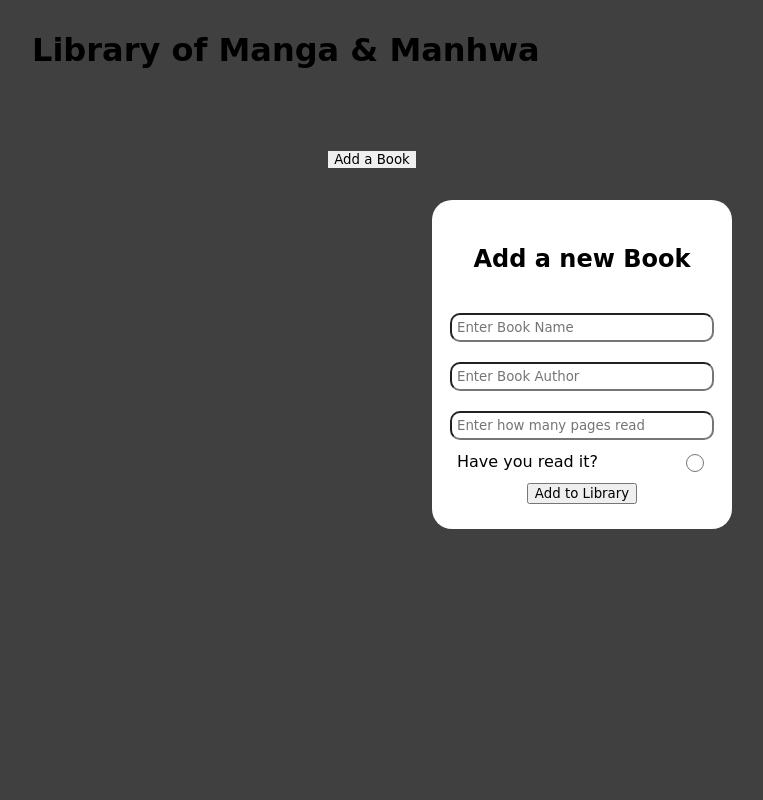
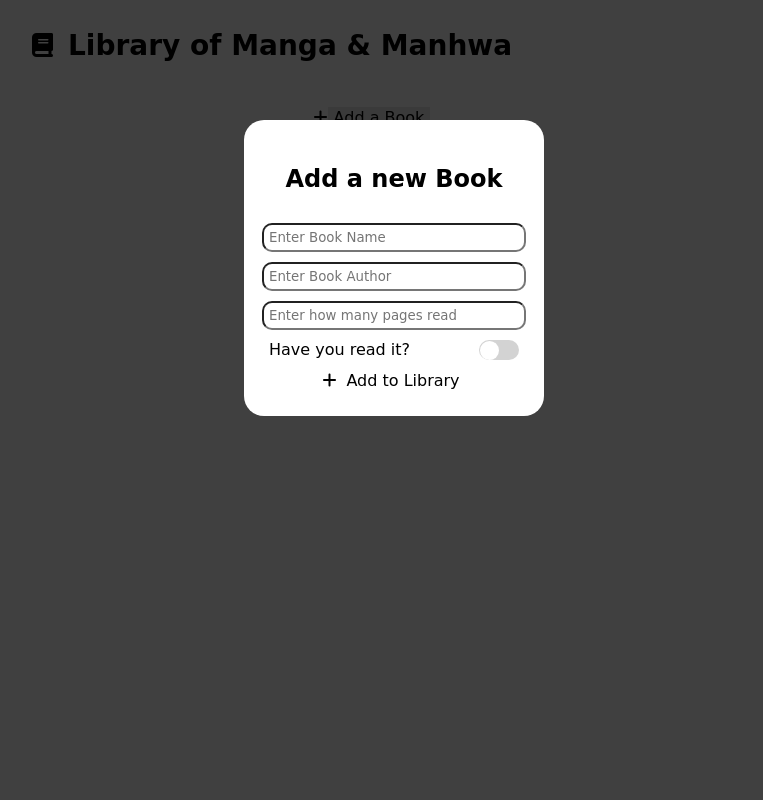
Before and after one commit to kein-1/odin-library, a plain HTML site: page index.html in a window 1280 px wide. Both pictures are taken after a click on the button "Add a Book". Shown: the top 800 px of the page, without its empty margins (268-1031 px from the left). Drawn offline with Linux system fonts and the light colour scheme; a web font is replaced by a local one.

Commit message:
updated files

```diff
--- a/index.html
+++ b/index.html
@@ -12,21 +12,24 @@
         <meta name="viewport" content="width=device-width, initial-scale=1">
         <link rel="stylesheet" href="styles.css">
         <link href="https://fonts.googleapis.com/css2?family=DynaPuff:wght@400;500;600;700&display=swap" rel="stylesheet">
+      <script src="https://kit.fontawesome.com/1cd1eb15e6.js" crossorigin="anonymous"></script>
+
     </head>
     <body>
         <!--[if lt IE 7]>
             <p class="browsehappy">You are using an <strong>outdated</strong> browser. Please <a href="#">upgrade your browser</a> to improve your experience.</p>
         <![endif]-->
         <div class="library-header" id="library-header">
-            <h1>Library of Manga & Manhwa</h1>
+          <i id = "book-icon" class="fa-solid fa-book fa-xl"></i>
+          <h1>Library of Manga & Manhwa</h1>
         </div>
 
         <!-- <div class="form-btn">
             <button id="form-btn">Add a Book</button>
         </div> -->
-
         <div class="main-cont" id="main-cont">
             <div class="form-btn">
+                <i class="fa-solid fa-plus"></i>
                 <button class= "add-book-btn" id="form-btn">Add a Book</button>
             </div>
             <div class="book-grid" id="book-grid">
@@ -40,22 +43,23 @@
 
 
         <div class="form-cont" id="form-cont">
-            <form class="form-box" action=""  id="form" onsubmit="return false">
+            <form class="form-box" action="" id="form" method="POST">
                 <h2>Add a new Book</h2>
-                <label for="name"></label>
-                <input type="text" id="name" placeholder="Enter Book Name">
 
-                <label for="author"></label>
-                <input type="text" id="author" placeholder="Enter Book Author">
+                <!--    omitted "label" tags because i am using palceholder -->
+                <input class="inputBox" type="text" id="name" placeholder="Enter Book Name" required/>
 
-                <label for="pages"></label>
-                <input type="number" id = "pages" placeholder="Enter how many pages read">
+                <input class="inputBox" type="text" id="author" placeholder="Enter Book Author" required/>
 
+                <input class="inputBox" type="number" id ="pages" placeholder="Enter how many pages read" required/>
                 <div class="read-status">
                     <label for="read-status" >Have you read it?</label>
-                    <input type="radio" class="radio-btn" id="read-status">
+                    <input type="checkbox" id="toggle" class="checkbox"/>
+                    <label for="toggle" class="switch"></label>
                 </div>
-                <button id="addBtn">Add to Library</button>
+                <i class="fa-solid fa-plus">
+                    <button id="addBtn" class="add-book-btn2" type="submit">Add to Library</button>
+                </i>
             </form>
         </div>
         <script src="index.js" async defer></script>
--- a/index.js
+++ b/index.js
@@ -6,13 +6,16 @@ const addBtn = document.getElementById("addBtn")
 const formBox = document.getElementById("form")
 
 const mainCont = document.getElementById("main-cont")
-const bookCont = document.getElementById("book-grid")
+const bookGrid = document.getElementById("book-grid")
+const bookCont = Array.from(document.getElementsByClassName("book-cont"))
 
 const bookName = document.getElementById("name")
 const author = document.getElementById("author")
 const pages = document.getElementById("pages")
-const readStatus = document.getElementById("read-status")
+const readStatus = document.getElementById("toggle")
 
+const modalColors = "rgba(0,0,0,0.1)"
+const modalColors2 = "rgba(0,0,0,0.75)"
 
 
 let library = []
@@ -33,8 +36,22 @@ class Book {
 
 formBtn.onclick = () => {
     formCont.style.display = "flex"
-    libheader.style.backgroundColor = "rgba(0,0,0,0.75)"
-    mainCont.style.backgroundColor = "rgba(0,0,0,0.75)"
+    libheader.style.backgroundColor = modalColors2
+    mainCont.style.backgroundColor = modalColors2
+    formBtn.style.backgroundColor = modalColors
+    let children = Array.from(bookGrid.children)
+        children.forEach( element => {
+        element.classList.add("bookModalClass")
+        element.classList.remove("book-cont")
+    })
+
+
+  // const bookCont = Array.from(document.getElementsByClassName("book-cont"))
+    // bookCont.forEach(element => {
+    //   console.log("THIS RAN")
+    //   element.style.backgroundColor = "rgba(0,0,0,0.75)"
+    // })
+
 }
 
 function display() {
@@ -44,7 +61,17 @@ function display() {
         let name = document.createElement("h3")
         let author = document.createElement("h3")
         let pages  = document.createElement("h3")
+        // let readStatus  = document.createElement("div")
         let readS = document.createElement("h3")
+
+        // This is to add toggle button to our grid item
+        // let readS = document.createElement("input")
+        // let readS2 = document.createElement("label")
+
+
+        // readStatus.setAttribute("class", "read-status")
+        // readS.setAttribute("class", "switch")
+        // readS2.setAttribute("class", "checkbox")
 
         book.setAttribute("class", "book-cont")
 
@@ -54,11 +81,15 @@ function display() {
         readS.innerText = library[position].read
 
 
+        // readStatus.appendChild(readS)
+        // readStatus.appendChild(readS2)
+
         book.appendChild(name)
         book.appendChild(author)
         book.appendChild(pages)
         book.appendChild(readS)
-        bookCont.appendChild(book)
+        // book.appendChild(readStatus)
+        bookGrid.appendChild(book)
 
 }
 
@@ -83,7 +114,15 @@ addBtn.onclick = (e) => {
     position+=1
     formCont.style.display = "none"
     libheader.style.backgroundColor = "white"
+    formBtn.style.backgroundColor = "whitesmoke"
     mainCont.style.backgroundColor = "whitesmoke"
+
+
+  let children = Array.from(bookGrid.children)
+    children.forEach( element => {
+      element.classList.remove("bookModalClass")
+      element.classList.add("book-cont")
+    })
 
     //Prevents the page from reloading after this button is clicked
     e.preventDefault()
--- a/styles.css
+++ b/styles.css
@@ -8,29 +8,42 @@ body{
 }
 
 h1{
-    font-size: 2rem;
+    font-size: 1.75rem;
 }
 
 h4{
     font-size: 1rem;
 }
 
-label{
+/* label{
     width: auto;
-}
+} */
 
 .library-header{
-    text-align: left;
+    display: flex;
+/*     text-align: left; */
+    align-items: center;
     padding: 10px;
     background-color: white;
     padding-left: 300px;
+    gap: 15px;
+}
+
+
+.libraryModal{
+    background-color: rgba(0,0,0,0.75);
+    display: flex;
+    align-items: center;
+    padding: 10px;
+    padding-left: 300px;
+    gap: 15px;
 }
 
 .main-cont{
     display: flex;
     flex-direction: column;
     justify-content: flex-start;
-    padding: 50px 300px;
+    padding: 2vh 20vw;
     gap: 25px;
     background-color: whitesmoke;
     height:100%;
@@ -39,10 +52,18 @@ label{
 .form-btn{
     display: flex;
     justify-content: center;
+    align-items: center;
 }
 
 .add-book-btn{
     border: none;
+    font-size: 1rem;
+}
+
+.add-book-btn2{
+    border: none;
+    font-size: 1rem;
+    background-color: white;
 }
 
 .book-grid{
@@ -80,25 +101,20 @@ label{
 .form-cont{
     display: none;
     position: absolute;
-    /* width: 300px;
-    height: 300px; */
     width: auto;
-    top: 200px;
-    left: 700px;
-    /* right: 400px; */
-    /* background-color: rgba(0, 0, 0, 0.7); */
+    height: auto;
+    top: 15vh;
+    left: 40vw;
 
 }
 
 .form-box{
     display: flex;
     flex-direction: column;
-    justify-content: center;
+    justify-content: stretch;
     align-items: center;
     gap: 10px;
     padding: 25px;
-    /* border: 1px solid black; */
-    /* opacity: 1 !important; */
     background-color: white;
     width: 300px;
     box-sizing: border-box;
@@ -108,6 +124,7 @@ label{
 .read-status{
     display: flex;
     align-items: center;
+    justify-content: space-between;
     width: 100%;
 }
 
@@ -116,14 +133,70 @@ label{
     width: 20px;
 }
 
-input {
-    display: inline;
-    width: 100%;
-    border-radius: 10px;
-    padding: 5px;
+.inputBox{
+  width: 100%;
+  border-radius: 10px;
+  padding: 5px;
 }
 
-label {
-    /* display: inline; */
-    width: 100%;
+.checkbox{
+  display: none;
 }
+
+.switch{
+  position: relative;
+  display: inline-block;
+  width: 40px;
+  height: 20px;
+  border-radius:20px;
+  background-color:lightgray;
+}
+
+.switch::after{
+  position: absolute;
+  content:"";
+  width:19px;
+  height:19px;
+  background-color:white;
+  border-radius:50%;
+  top:1px;
+  left:1px;
+}
+.checkbox:checked + .switch{
+  background-color: green;
+}
+
+.checkbox:checked + .switch::after{
+  background-color: white;
+  left: 20px;
+}
+
+.bookModalClass{
+    color: rgba(0,0,0,0.1);
+    border: rgba(0,0,0,0.1);
+    text-align: center;
+    border-radius: 15px;
+    background-color: rgba(0,0,0,0.1);
+    box-shadow: 10px 10px 5px 0px rgba(0,0,0,0.38);
+}
+
+
+@media screen and (max-width:900px){
+    .library-header{
+        padding-left: 4vh;
+    }
+
+    .form-cont{
+
+        /* width: 300px;
+        height: 300px; */
+
+        top: 10vh;
+        left: 25vw;
+        /* right: 400px; */
+        /* background-color: rgba(0, 0, 0, 0.7); */
+    }
+    .main-cont{
+        padding: 2vh 10vw;
+    }
+}
```
